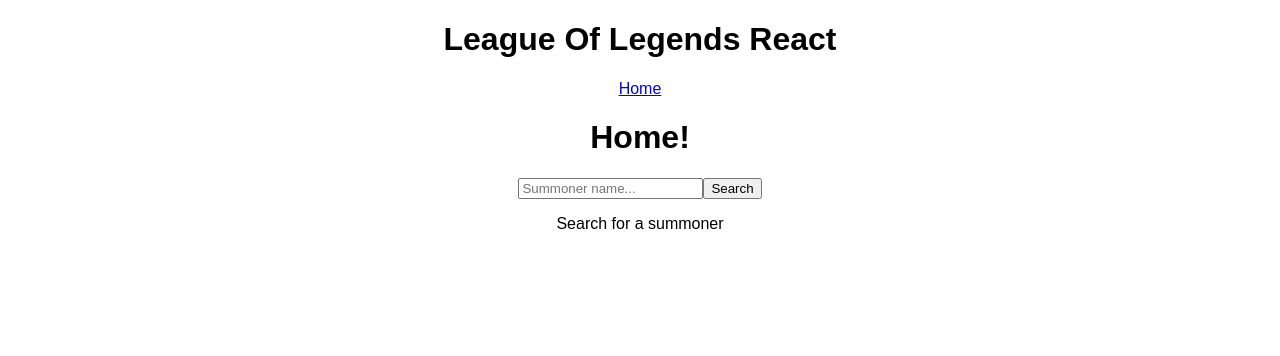
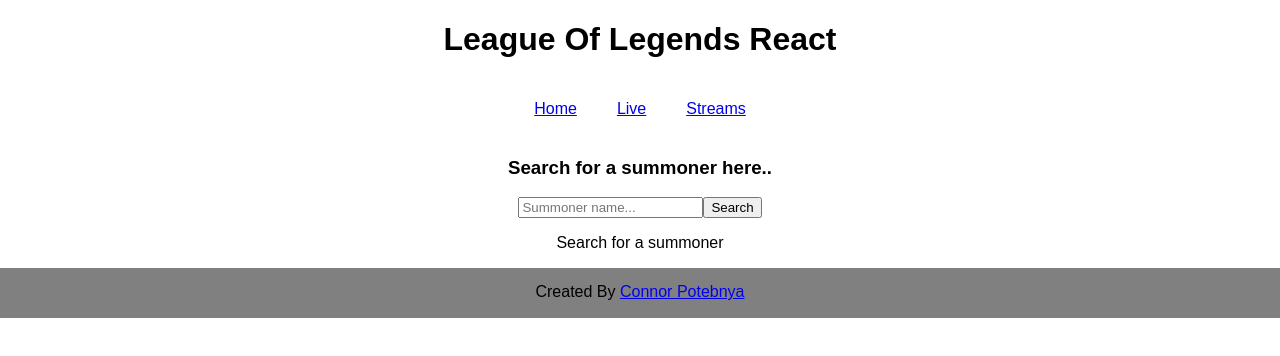
Before and after one commit to cannedyeti/LeagueOfLegendsReact, a React (Create React App) app in the folder lol/: page / in a window 1280 px wide. Shown: the top 356 px of the page. Built offline with nearby package versions, Linux system fonts and the light colour scheme.

Commit message:
added recent matches, working on adding api call for each match to check win

```diff
--- a/lol/src/App.css
+++ b/lol/src/App.css
@@ -4,9 +4,22 @@
 
 ul {
   padding: 0;
+  display: flex;
+  justify-content: center;
+  flex-wrap: wrap;
 }
 
 ul li {
   text-decoration: none;
   list-style-type: none;
+  padding: 20px;
 }
+
+.footer {
+  background-color: grey;
+  height: 50px;
+}
+
+.footer p {
+  padding-top: 15px;
+}
--- a/lol/src/App.js
+++ b/lol/src/App.js
@@ -1,7 +1,10 @@
 import React, { Component } from 'react';
 import './App.css';
-const Home = require('./components/Home')
-const Nav = require('./components/Nav')
+const Home = require('./components/Home');
+const Nav = require('./components/Nav');
+const Live = require('./components/Live');
+const Streams = require('./components/Streams');
+const Footer = require('./components/Footer');
 var ReactRouter = require('react-router-dom');
 var Router = ReactRouter.BrowserRouter;
 var Route = ReactRouter.Route;
@@ -18,10 +21,13 @@
             <Nav />
             <Switch>
                 <Route exact path='/' component={Home}/>
+                <Route exact path='/live' component={Live}/>
+                <Route exact path='/streams' component={Streams}/>
                 <Route render={function() {
                   return <p>404 Not Found</p>
                 }} />
               </Switch>
+              <Footer />
         </div>
       </Router>
     );
--- a/lol/src/components/Container.js
+++ b/lol/src/components/Container.js
@@ -25,6 +25,7 @@
     let summoner = this.state.summoner;
     return (
       <div>
+        <h3>Search for a summoner here..</h3>
         <input id="search" type="text" placeholder="Summoner name..."/>
         <button onClick={this.search}>Search</button>
         {!summoner ? <p>Search for a summoner</p> : <SummonerInfo summonerName={summoner}/>}
--- /dev/null
+++ b/lol/src/components/Footer.js
@@ -0,0 +1,13 @@
+const React = require('react');
+
+class Footer extends React.Component {
+  render() {
+    return (
+      <div className='footer'>
+        <p>Created By <a href="https://cannedyeti.github.io">Connor Potebnya</a></p>
+      </div>
+    )
+  }
+}
+
+module.exports = Footer;
--- a/lol/src/components/Home.js
+++ b/lol/src/components/Home.js
@@ -5,7 +5,6 @@
   render() {
     return (
       <div>
-        <h1>Home!</h1>
         <Container/>
       </div>
     )
--- /dev/null
+++ b/lol/src/components/Live.js
@@ -0,0 +1,14 @@
+const React = require('react');
+
+class Live extends React.Component {
+  render() {
+    return(
+      <div>
+        Live
+      </div>
+    )
+  }
+}
+
+
+module.exports = Live;
--- a/lol/src/components/Nav.js
+++ b/lol/src/components/Nav.js
@@ -9,6 +9,16 @@
           Home
         </NavLink>
       </li>
+      <li>
+        <NavLink  to='/live'>
+          Live
+        </NavLink>
+      </li>
+      <li>
+        <NavLink  to='/streams'>
+          Streams
+        </NavLink>
+      </li>
     </ul>
   )
 }
--- /dev/null
+++ b/lol/src/components/RecentMatches.js
@@ -0,0 +1,34 @@
+const React = require('react');
+const SingleMatch = require('./SingleMatch');
+
+class RecentMatches extends React.Component {
+  constructor(props) {
+    super(props);
+    this.state = {
+      matches: props.matches
+    }
+  }
+  render() {
+    var matches = this.state.matches;
+    return (
+      <div>
+        {console.log("Matches", matches)}
+        <h1>Recent Matches</h1>
+        <ul>
+          {!matches ? <p>Getting Matches...</p> :
+            matches.map((match) => {
+              return (
+                <li key={match.gameId}>
+                  <SingleMatch match={match}/>
+                </li>
+              )
+            })
+          }
+        </ul>
+      </div>
+    )
+  }
+
+}
+
+module.exports = RecentMatches;
--- /dev/null
+++ b/lol/src/components/SingleMatch.js
@@ -0,0 +1,24 @@
+const React = require('react');
+const PropTypes = require('prop-types');
+
+class SingleMatch extends React.Component {
+  constructor(props) {
+    super(props);
+    this.state = {
+      match: props.match
+    }
+  }
+  componentDidMount() {
+
+  }
+  render() {
+    return (
+      <div>{this.state.match.champion}</div>
+    )
+  }
+}
+SingleMatch.propTypes = {
+  match: PropTypes.object.isRequired
+};
+
+module.exports = SingleMatch;
--- /dev/null
+++ b/lol/src/components/Streams.js
@@ -0,0 +1,14 @@
+const React = require('react');
+
+class Streams extends React.Component {
+  render() {
+    return(
+      <div>
+        Streams
+      </div>
+    )
+  }
+}
+
+
+module.exports = Streams;
--- a/lol/src/components/SummonerInfo.js
+++ b/lol/src/components/SummonerInfo.js
@@ -1,5 +1,5 @@
 const React = require('react')
-
+const RecentMatches = require('./RecentMatches')
 
 class SummonerInfo extends React.Component {
   constructor(props) {
@@ -29,6 +29,7 @@
           <div>
             <h1>Account Name: {sum.info.name}</h1>
           </div>}
+        {!sum ? <p></p> : <RecentMatches matches={sum.recent_matches.matches}/>}
       </div>
     );
   }
```
Also changed, not shown: 1 other file (tests, documents, lock files or other folders).
